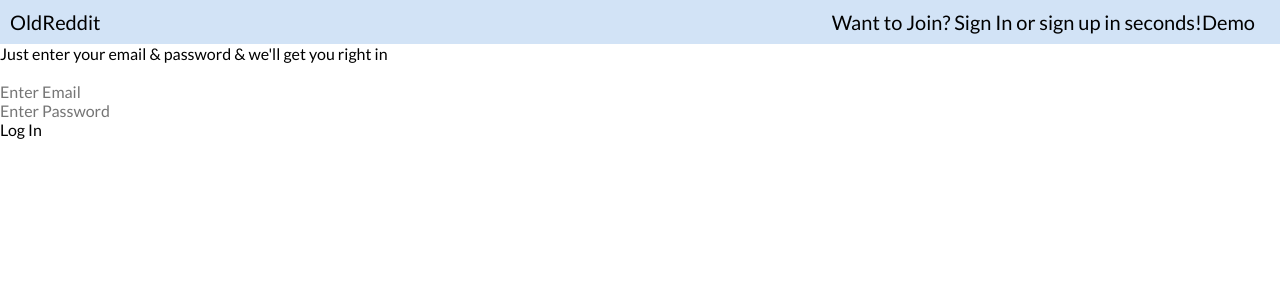
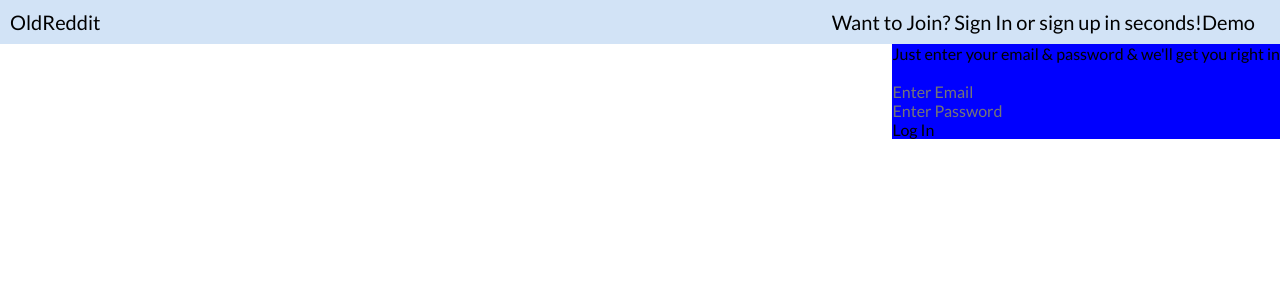
Before and after one commit to stevenseb/oldReddit-cory-aa, a React (Create React App) app in the folder frontend/: page /login in a window 1280 px wide. Shown: the top 300 px of the page. Built offline with nearby package versions, Linux system fonts and the light colour scheme.

Commit message:
Add some css to sessionForm

```diff
--- a/frontend/src/App.js
+++ b/frontend/src/App.js
@@ -1,7 +1,7 @@
 import React from 'react';
 import './App.css';
 import { BrowserRouter, Switch, Route } from 'react-router-dom';
-import { SessionForm } from './components/sessionForm';
+import { SessionForm } from './components/session/sessionForm';
 import { AuthRoute, ProtectedRoute } from './util/routeUtil';
 import { PlaceHolder } from './components/placeholder';
 import { SubRedditShow } from './components/subReddits/subRedditShow';
--- /dev/null
+++ b/frontend/src/components/session/sessionForm.css
@@ -0,0 +1,5 @@
+.session-form-box {
+	background-color: blue;
+	width: fit-content;
+	float: right;
+}
--- a/frontend/src/components/sessionForm.js
+++ b/frontend/src/components/session/sessionForm.js
@@ -1,12 +1,11 @@
 import React, { useState } from 'react';
 import { useSelector, useDispatch } from 'react-redux';
-import { useHistory } from 'react-router-dom';
 // import { loginUser /*, signUpUser*/ } from '../util/sessionApiUtil';
-import { signUpUser, loginUser } from '../store/slices/sessionSlice';
+import { signUpUser, loginUser } from '../../store/slices/sessionSlice';
+require('./sessionForm.css');
 
 export const SessionForm = (props) => {
 	// TODO: SETUP USE EFFECT (componentDidMount) TO CLEAR ERRORS WHEN USER SWITCHES BETWEEN SIGNUP AND LOGIN
-	let history = useHistory();
 
 	const sessionErrors = useSelector((state) => state.errors.sessionErrors);
 	const session = useSelector((state) => state.session);
```
